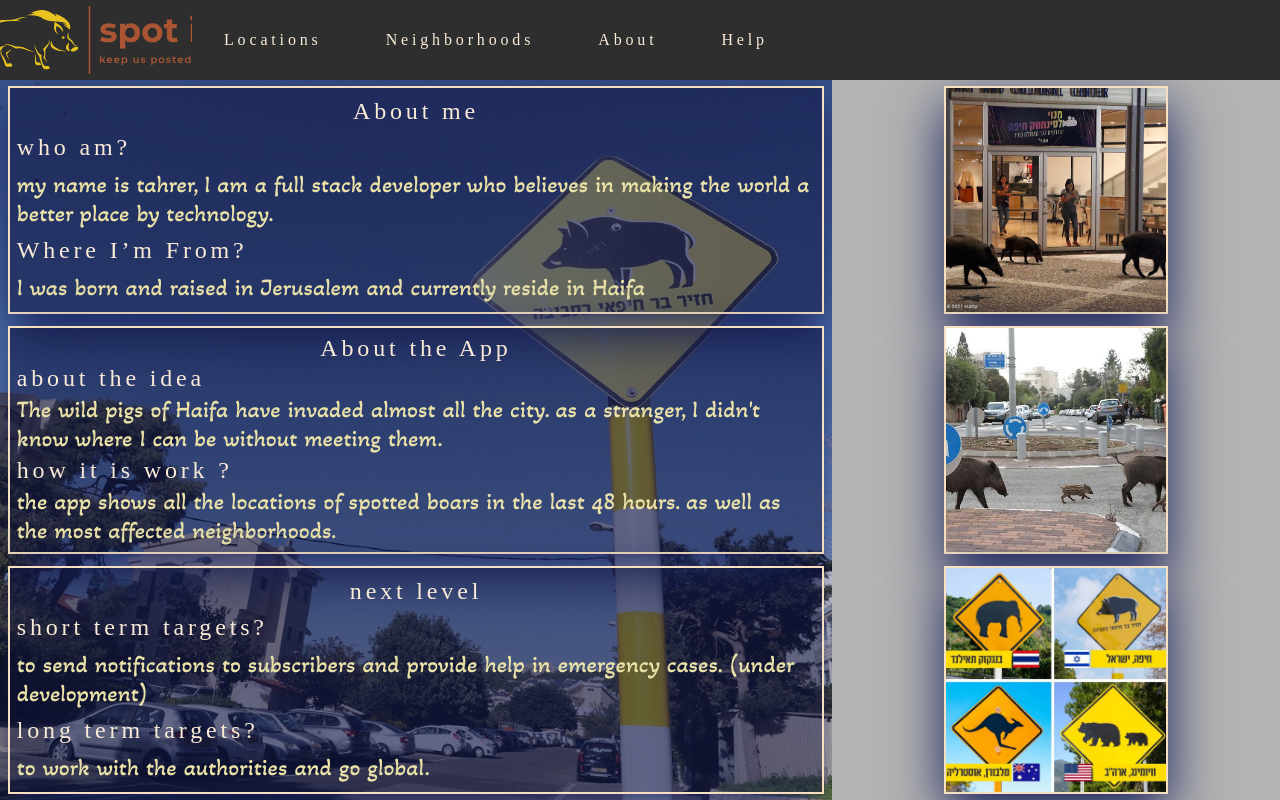
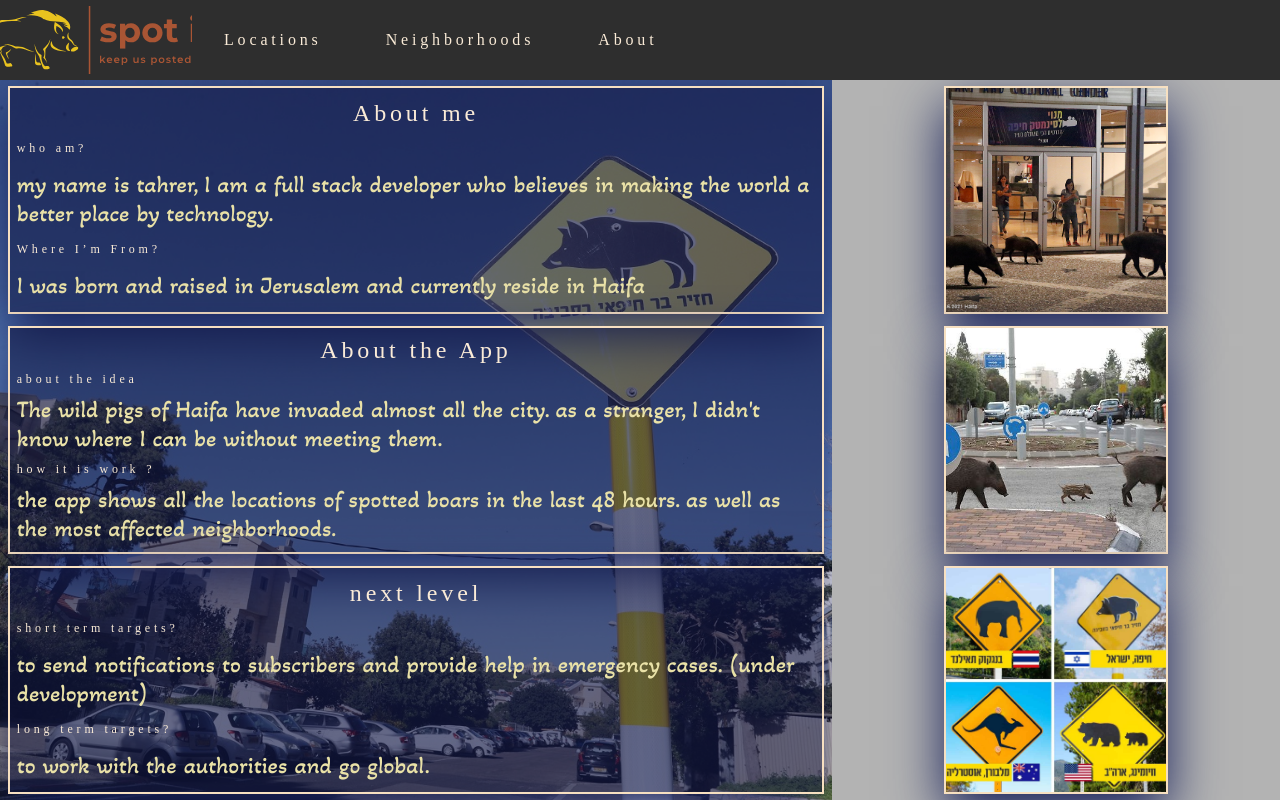
Before and after one commit to tahrer007/spot-it-web, a React (Create React App) app in the folder client/: page /about in a window 1280 px wide. Built offline with nearby package versions, Linux system fonts and the light colour scheme.

Commit message:
css final tutch

```diff
--- a/client/src/components/LocationsMap/map.css
+++ b/client/src/components/LocationsMap/map.css
@@ -11,8 +11,9 @@
 .infoWindow{
     text-align: center;
 
+
 }
-h2 ,p{
+h2,p{
     color :#6d512c ;
     letter-spacing: normal;
 }
--- a/client/src/components/navbar/navbar.css
+++ b/client/src/components/navbar/navbar.css
@@ -6,7 +6,6 @@
   background: #2e2e2e;
   width: 100vw;
   height: 10vh;
-
   box-sizing: border-box;
   position: relative;
 }
@@ -14,27 +13,19 @@
   display: flex;
   justify-content: center;
   align-items: center;
-
   height: 100%;
   width: 15%;
-
   box-sizing: border-box;
-
 }
 
 .navbarLogo {
-
-  height:85%;
+  height: 85%;
   width: 100%;
-  background-color: #0000ff;
   background: url("../../assets/images/logo2.svg") no-repeat center center/cover;
-
 }
-.navbarLogo:hover{
+.navbarLogo:hover {
   background: url("../../assets/images/logo3.svg") no-repeat center center/cover;
-
 }
-
 
 .navbarLink {
   color: antiquewhite;
@@ -60,18 +51,16 @@
 .navbarBtn:hover {
   background: rgba(75, 75, 75, 0.418);
 }
-.logoClick{
-  width : 100% ;
+.logoClick {
+  width: 100%;
   height: 100%;
 }
-.hide{
-display: none;
+.hide {
+  display: none;
 }
 
-
-@media (max-width:700px) {
+@media (max-width: 700px) {
   .navbarBtn {
     font-size: 10.5px;
   }
-
 }
--- a/client/src/components/navbar/navbar.js
+++ b/client/src/components/navbar/navbar.js
@@ -25,10 +25,10 @@ export default  function Navbar () {
         <Link className="navbarLink navbarBtn" to="/about">
           About
         </Link>
-        <Link className="navbarLink navbarBtn" to="/help">
+       {/* <Link className="navbarLink navbarBtn" to="/help">
           Help
         </Link>
-        {/*<Link className="navbarLink navbarBtn" to="/login">
+        <Link className="navbarLink navbarBtn" to="/login">
           Log in
   </Link>*/}
       </header>
--- a/client/src/pages/about/about.css
+++ b/client/src/pages/about/about.css
@@ -45,16 +45,16 @@ height: 100%;
 
 
 }
-h1 {
+.textBox h1 {
   text-align: center;
   font-weight: normal;
   font-size: 3vmin;
 }
-h3 {
+.textBox h3 {
   font-size: 1.5vmin;
   font-weight: normal;
 }
-p {
+.textBox p {
   font-size: 3vmin;
   color: #e9e1a7;
   font-family: test1;
--- a/client/src/pages/home/home.css
+++ b/client/src/pages/home/home.css
@@ -3,7 +3,7 @@
   box-sizing: border-box;}
 
 .BackGround{
-  background-image: linear-gradient(to right top, #6d512c, #8d5744, #a56067, #b06f91, #aa85bb, #9c98d6, #85aceb, #69bff8, #52cffe, #41dfff, #46eefa, #5ffbf1);}
+    background: rgba(134, 86, 86, 0.418);}
 
 
 .homePageLeft{
```
